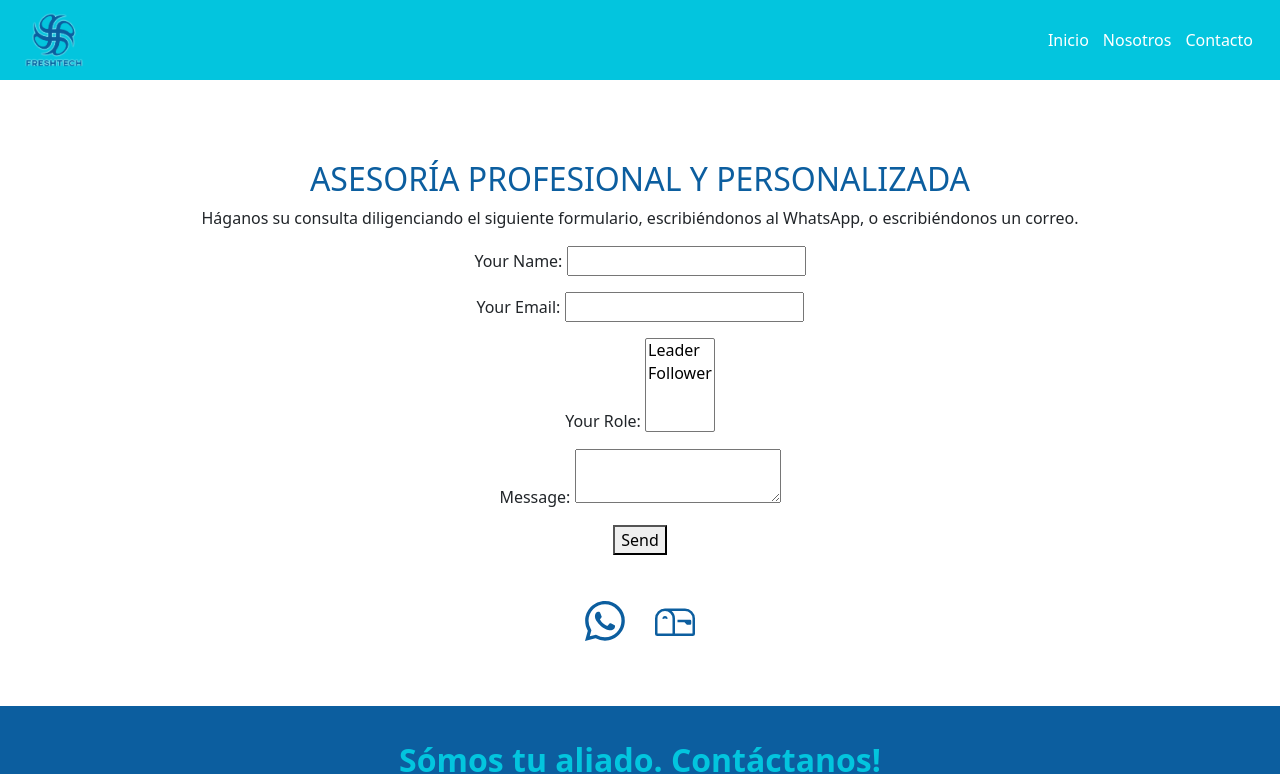
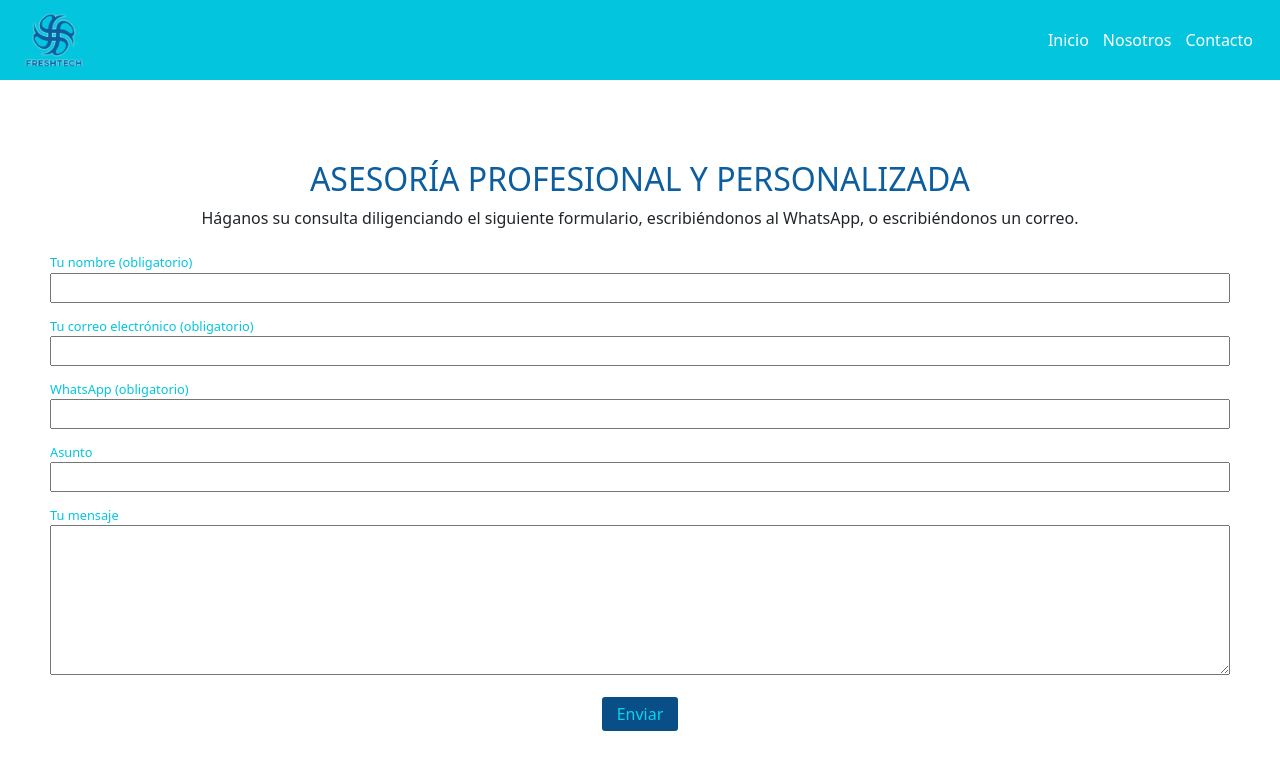
Before and after one commit to petudeveloper/freshtech-web-page, a React (Create React App) app: page /cotizar in a window 1280 px wide. Shown: the top 774 px of the page. Built offline with nearby package versions, Linux system fonts and the light colour scheme.

Commit message:
Revert example commit.

```diff
--- a/src/components/Form/Form.js
+++ b/src/components/Form/Form.js
@@ -1,4 +1,3 @@
-/* eslint-disable jsx-a11y/label-has-associated-control */
 /* eslint-disable jsx-a11y/control-has-associated-label */
 import React from 'react';
 import { BsWhatsapp, BsMailbox } from 'react-icons/bs';
@@ -18,44 +17,68 @@ class Form extends React.Component {
           escribiéndonos al WhatsApp,
           o escribiéndonos un correo.
         </p>
-        <form name="contact" method="POST" data-netlify="true">
-          <p>
-            <label>
-              Your Name:
-              {' '}
-              <input type="text" name="name" />
-            </label>
-          </p>
-          <p>
-            <label>
-              Your Email:
-              {' '}
-              <input type="email" name="email" />
-            </label>
-          </p>
-          <p>
-            <label>
-              Your Role:
-              {' '}
-              <select name="role[]" multiple>
-                <option value="leader">Leader</option>
-                <option value="follower">Follower</option>
-              </select>
-
-            </label>
-          </p>
-          <p>
-            <label>
-              Message:
-              {' '}
-              <textarea name="message" />
-            </label>
-          </p>
-          <p>
-            <button type="submit">Send</button>
-          </p>
+        <form
+          name="contact v1"
+          method="POST"
+          data-netlify="true"
+          onSubmit="submit"
+          className={styles.form}
+          netlify
+        >
+          <input type="hidden" name="form-name" value="contact v1" />
+          <label className={styles.label} htmlFor="name">
+            <p className={styles.labelName}>Tu nombre (obligatorio)</p>
+            <input
+              id="name"
+              name="name"
+              type="text"
+              onChange={this.handleInputChange}
+            />
+          </label>
+          <label className={styles.label} htmlFor="email">
+            <p className={styles.labelName}>Tu correo electrónico (obligatorio)</p>
+            <input
+              id="email"
+              name="email"
+              type="email"
+              onChange={this.handleInputChange}
+            />
+          </label>
+          <label className={styles.label} htmlFor="whatsapp">
+            <p className={styles.labelName}>WhatsApp (obligatorio)</p>
+            <input
+              id="whatsapp"
+              name="whatsapp"
+              type="text"
+              onChange={this.handleInputChange}
+            />
+          </label>
+          <label className={styles.label} htmlFor="asunto">
+            <p className={styles.labelName}>Asunto</p>
+            <input
+              id="asunto"
+              name="asunto"
+              type="text"
+              onChange={this.handleInputChange}
+            />
+          </label>
+          <label className={styles.label} htmlFor="mensaje">
+            <p className={styles.labelName}>Tu mensaje</p>
+            <textarea
+              id="mensaje"
+              className={styles.mensaje}
+              name="mensaje"
+              type="text"
+              onChange={this.handleInputChange}
+            />
+          </label>
+          <button
+            type="submit"
+            className={styles.button}
+          >
+            Enviar
+          </button>
         </form>
-
         <div>
           <a href="https://api.whatsapp.com/send?phone=573197292278">
             <BsWhatsapp className={styles.icon} />
```
